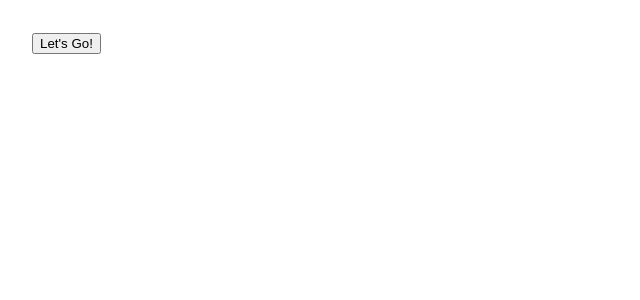
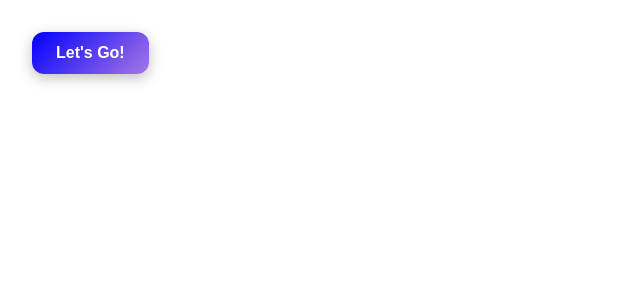
Before and after one commit to barrett38/ripple-button, a React (Create React App) app: page / in a window 1280 px wide. Shown: the top 300 px of the page, without its empty margins (0-640 px from the left). Built offline with nearby package versions, Linux system fonts and the light colour scheme.

Commit message:
Created CSS

```diff
--- a/src/RippleButton/RippleButton.css
+++ b/src/RippleButton/RippleButton.css
@@ -0,0 +1,48 @@
+* {
+  user-select: none;
+}
+
+.animated-button {
+  position: relative;
+  padding: 12px 24px;
+  background: linear-gradient(135deg, blue, #a777e3);
+  color: white;
+  font-size: 1rem;
+  font-weight: bold;
+  border: none;
+  border-radius: 12px;
+  overflow: hidden;
+  cursor: pointer;
+  transition: transform 0.2s ease, box-shadow 0.2s ease;
+  box-shadow: 0 4px 14px rgba(0, 0, 0, 0.25);
+}
+
+.animated-button:hover {
+  transform: scale(1.05);
+  box-shadow: 0 6px 20px rgba(0, 0, 0, 0.3);
+}
+
+.animated-button:active {
+  transform: scale(0.98);
+}
+
+.animated-button .ripple {
+  position: absolute;
+  top: 50%;
+  left: 50%;
+  width: 0;
+  height: 0;
+  background: rgba(255, 255, 255, 0.6);
+  border-radius: 50%;
+  transform: translate(-50%, -50%);
+  animation: ripple-effect 0.6s linear;
+  pointer-events: none;
+}
+
+@keyframes ripple-effect {
+  to {
+    width: 300px;
+    height: 300px;
+    opacity: 0;
+  }
+}
```
